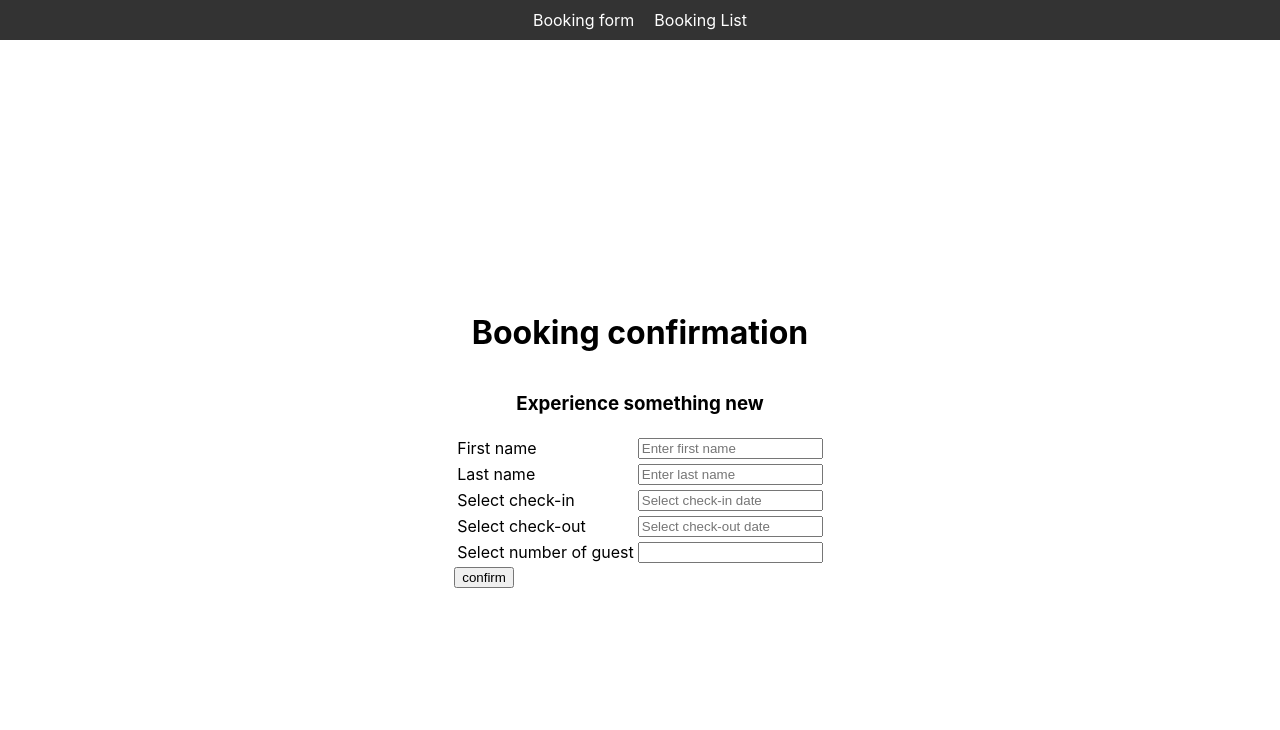
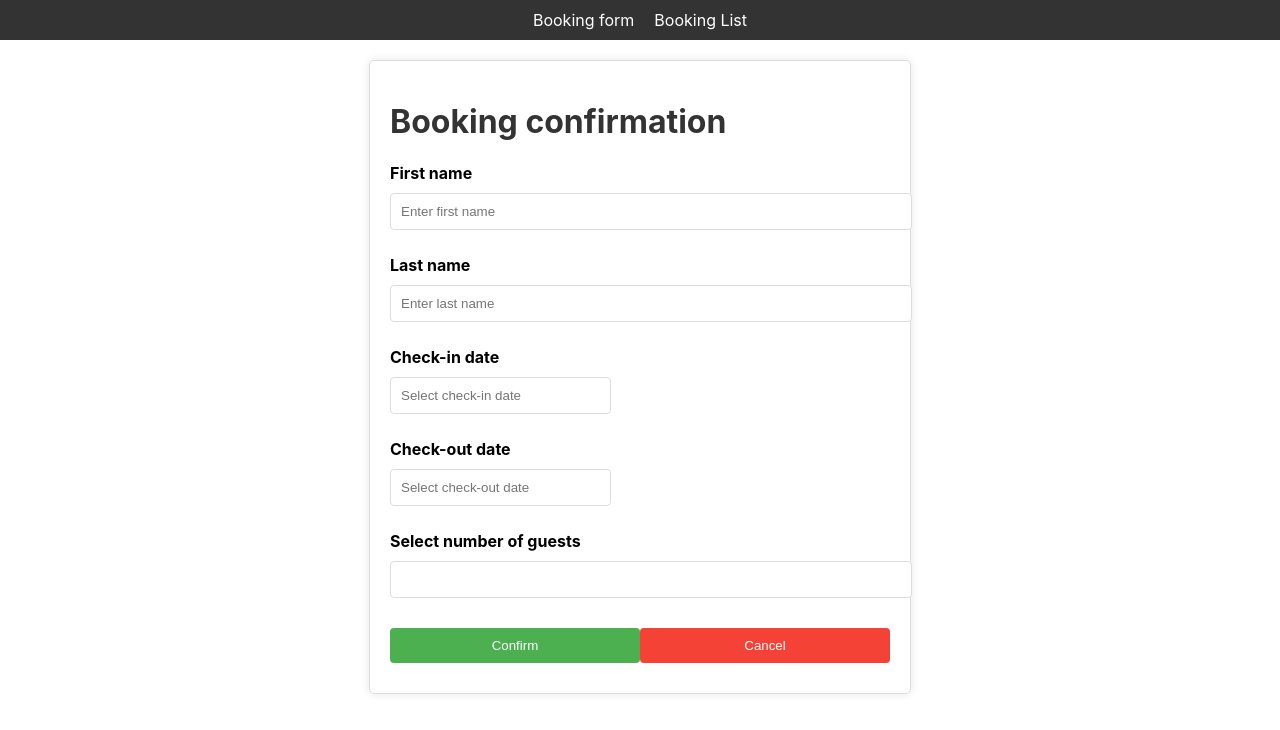
Before and after one commit to sherampr/PUSL3120_FullStackDevelopment, a React (Create React App) app in the folder client/: page / in a window 1280 px wide. Shown: the top 730 px of the page. Built offline with nearby package versions, Linux system fonts and the light colour scheme; the HTML template or start-up script is replaced by a standard one.

Commit message:
Adding_stylings

```diff
--- a/client/src/App.js
+++ b/client/src/App.js
@@ -12,6 +12,7 @@ function App() {
     <div className="App">
       <Router>
         <NavigationBar />
+        <br/>
         <Switch>
           <Route path="/" exact component={BookingForm} />
           <Route path="/list" component={BookingList} />
--- /dev/null
+++ b/client/src/pages/BookingList.css
@@ -0,0 +1,19 @@
+.booking-table {
+    width: 100%;
+    border-collapse: collapse;
+    margin-top: 20px;
+  }
+
+  .booking-table th, .booking-table td {
+    border: 1px solid #ddd;
+    padding: 8px;
+    text-align: left;
+  }
+
+  .booking-table th {
+    background-color: #f2f2f2;
+  }
+
+  h1 {
+    color: #333;
+  }
--- a/client/src/pages/Booking_form.jsx
+++ b/client/src/pages/Booking_form.jsx
@@ -8,9 +8,8 @@ function BookingForm() {
   const [lastName, setLastName] = useState('');
   const [checkinDate, setCheckinDate] = useState(null);
   const [checkoutDate, setCheckoutDate] = useState(null);
-  const[guestNumber,setGuestnum]=useState('');
+  const [guestNumber, setGuestNumber] = useState('');
   const [errorMessage, setErrorMessage] = useState('');
-
 
   const handleSubmit = async (e) => {
     e.preventDefault();
@@ -39,6 +38,8 @@ function BookingForm() {
       if (response.ok) {
         // Handle success (e.g., show a success message)
         console.log('Booking submitted successfully');
+        // You may want to reset the form after successful submission
+        resetForm();
       } else {
         // Handle error (e.g., show an error message)
         console.error('Failed to submit booking');
@@ -50,69 +51,76 @@ function BookingForm() {
     }
   };
 
+  const resetForm = () => {
+    setFirstName('');
+    setLastName('');
+    setCheckinDate(null);
+    setCheckoutDate(null);
+    setGuestNumber('');
+    setErrorMessage('');
+  };
+
   return (
     <div>
       <div className='booking-form-container'>
         <h1>Booking confirmation</h1>
-        <h3>Experience something new</h3>
+
         <form onSubmit={handleSubmit}>
-          <table>
-            <tbody>
-              <tr>
-                <td>First name</td>
-                <td>
+          <div className="form-group">
+            <label>First name</label>
             <input
               type="text"
               placeholder="Enter first name"
               value={firstName}
               onChange={(e) => setFirstName(e.target.value)}
             />
-                </td>
-              </tr>
-              <tr>
-                <td>Last name</td>
-                <td>
+          </div>
+
+          <div className="form-group">
+            <label>Last name</label>
             <input
               type="text"
               placeholder="Enter last name"
               value={lastName}
               onChange={(e) => setLastName(e.target.value)}
             />
-                </td>
-              </tr>
-              <tr>
-                <td>Select check-in</td>
-                <td>
+          </div>
+
+          <div className="form-group">
+            <label>Check-in date</label>
             <DatePicker
               selected={checkinDate}
               onChange={(date) => setCheckinDate(date)}
               placeholderText="Select check-in date"
             />
-                </td>
-              </tr>
-              <tr>
-                <td>Select check-out</td>
-                <td>
+          </div>
+
+          <div className="form-group">
+            <label>Check-out date</label>
             <DatePicker
               selected={checkoutDate}
               onChange={(date) => setCheckoutDate(date)}
               placeholderText="Select check-out date"
             />
-                </td>
-              </tr>
-              <tr>
-                <td>Select number of guest</td>
-                <td>
-                  <input type="number"
+          </div>
+
+          <div className="form-group">
+            <label>Select number of guests</label>
+            <input
+              type="number"
               value={guestNumber}
-                  onChange={(e) => setGuestnum(e.target.value)}
+              onChange={(e) => setGuestNumber(e.target.value)}
+            />
+          </div>
 
-                  />
-                </td>
-              </tr>
-            </tbody>
-          </table>
-          <button type="submit">confirm</button>
+          {errorMessage && <div className="error-message">{errorMessage}</div>}
+
+          <div className="form-buttons">
+            <button type="submit">Confirm</button>
+            <button type="button" onClick={resetForm}>
+              Cancel
+            </button>
+          </div>
         </form>
       </div>
     </div>
--- a/client/src/pages/Booking_list.jsx
+++ b/client/src/pages/Booking_list.jsx
@@ -1,4 +1,5 @@
 import React, { useEffect, useState } from 'react';
+import './BookingList.css'; // Import the CSS file
 
 export default function BookingList() {
   const [bookings, setBookings] = useState([]);
@@ -21,12 +22,12 @@ export default function BookingList() {
   return (
     <div>
       <h1>Bookings available</h1>
-      <table border="1">
+      <table className="booking-table">
         <thead>
           <tr>
             <th>Customer name</th>
-            <th>Check in date</th>
-            <th>Check out date</th>
+            <th>Check-in date</th>
+            <th>Check-out date</th>
             <th>Number of guests</th>
           </tr>
         </thead>
@@ -34,8 +35,8 @@ export default function BookingList() {
           {bookings.map((booking, index) => (
             <tr key={index}>
               <td>{`${booking.firstName} ${booking.lastName}`}</td>
-              <td>{booking.checkinDate}</td>
-              <td>{booking.checkoutDate}</td>
+              <td>{new Date(booking.checkinDate).toLocaleDateString()}</td>
+               <td>{new Date(booking.checkoutDate).toLocaleDateString()}</td>
               <td>{booking.guestNumber}</td>
             </tr>
           ))}
--- a/client/src/pages/form.css
+++ b/client/src/pages/form.css
@@ -1,15 +1,60 @@
 .booking-form-container {
-    display: flex;
-    flex-direction: column;
-    align-items: center;
-    justify-content: center;
-    height: 100vh; /* Adjust the height as needed */
-  }
+  max-width: 500px;
+  margin: 0 auto;
+  padding: 20px;
+  border: 1px solid #ddd;
+  border-radius: 5px;
+  box-shadow: 0 0 10px rgba(0, 0, 0, 0.1);
+}
 
+.form-group {
+  margin-bottom: 15px;
+}
 
-  /* Add this to your form.css or create a new CSS file */
+label {
+  display: block;
+  margin-bottom: 5px;
+  font-weight: bold;
+}
+
+input,
+button,
+DatePicker {
+  width: 100%;
+  padding: 10px;
+  margin-top: 5px;
+  margin-bottom: 10px;
+  border: 1px solid #ddd;
+  border-radius: 4px;
+}
+
 .error-message {
-  color: #ff0000; /* Red color for error messages */
-  margin-top: 10px; /* Adjust the top margin for spacing */
-  font-size: 14px; /* Adjust the font size */
+  color: red;
+  margin-bottom: 10px;
 }
+
+.form-buttons {
+  display: flex;
+  justify-content: space-between;
+}
+
+button {
+  background-color: #4caf50;
+  color: white;
+  border: none;
+  padding: 10px 15px;
+  border-radius: 4px;
+  cursor: pointer;
+}
+
+button:hover {
+  background-color: #45a049;
+}
+
+button[type="button"] {
+  background-color: #f44336;
+}
+
+button[type="button"]:hover {
+  background-color: #d32f2f;
+}
```
Lines whose indentation alone changed are shown as unchanged.
